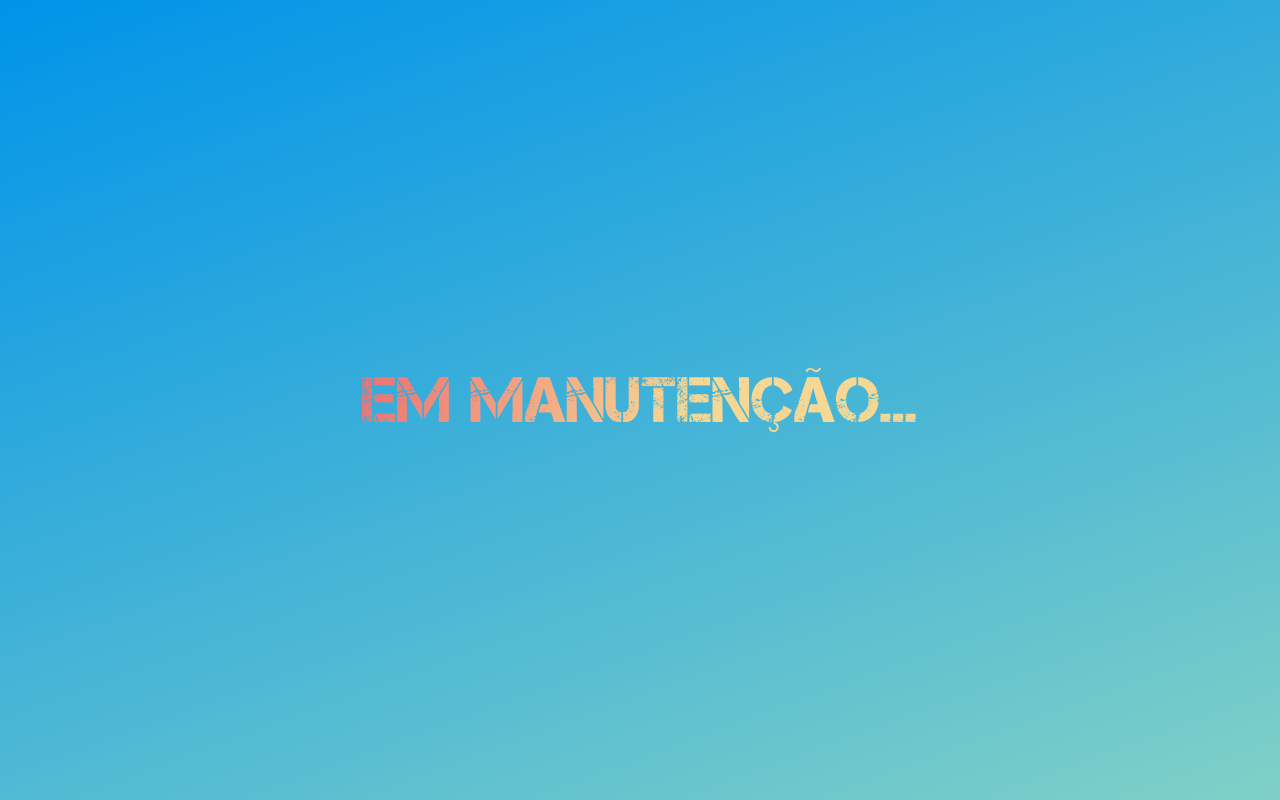
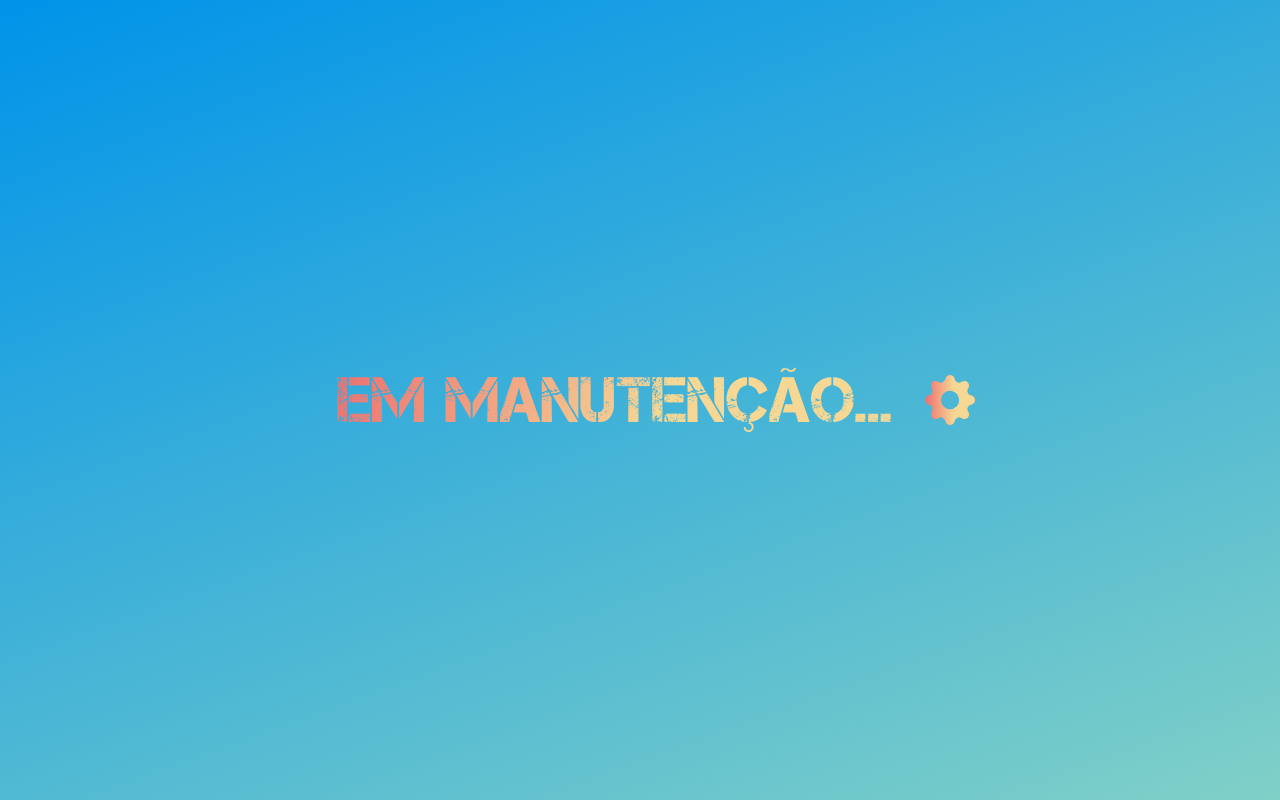
Before and after one commit to DEV-HenriQ/em-manutencao, a plain HTML site: page index.html in a window 1280 px wide. Drawn offline with Linux system fonts and the light colour scheme.

Commit message:
Create 'em manutenção'

```diff
--- /dev/null
+++ b/CSS/keyframes.css
@@ -0,0 +1,8 @@
+@keyframes engineKeyframe
+{
+   0% {transform: rotate(0deg) translateY(0px); transform-origin: right;}
+   25% {transform: rotate(90deg) translateY(10px); transform-origin: bottom;}
+   50% {transform: rotate(180deg) translateY(20px); transform-origin: top;}
+   75% {transform: rotate(270deg) translateY(10px); transform-origin: left;}
+   100% {transform: rotate(360deg) translateY(0px); transform-origin: center;}
+}
--- a/CSS/main.CSS
+++ b/CSS/main.CSS
@@ -18,6 +18,12 @@
    background-image: linear-gradient(160deg, #0093E9 0%, #80D0C7 100%);
    color: linear-gradient(62deg, #FBAB7E 0%, #F7CE68 100%);
    font-family: 'capture';
+   text-align: center;
+}
+
+.teste > span
+{
+   margin: 2rem;
 }
 
 .gradient {
@@ -34,4 +40,11 @@
    /* Cor que contraste com o degradê, caso o navegador não suporte `background-clip: text` */
    color: black;
 
- }
+}
+
+#gear
+{
+   width: 50px;
+   height: 50px;
+   animation: engineKeyframe 1s alternate-reverse infinite linear;
+}
--- a/index.html
+++ b/index.html
@@ -4,18 +4,29 @@
       <meta charset="UTF-8">
       <meta http-equiv="X-UA-Compatible" content="IE=edge">
       <meta name="author" content="Devjh">
-      <meta name="description" content="portifolio">
+      <meta name="description" content="site-em-manutenção">
       <meta name="viewport" content="width=device-width, initial-scale=1.0">
-      <title>Portifólio - DEVJH (Bem Vindo(a)!)</title>
+      <title>Que pena! Volte outra hora...</title>
 
       <!-- CSS -->
       <link rel="stylesheet" href="./CSS/main.CSS">
+      <link rel="stylesheet" href="./CSS/keyframes.css">
       <!-- SCRIPTS (NÃO ESQUECER DO ATRIBUTO 'DEFER') -->
 
    </head>
    <body>
       <div class="teste">
-         <span class="gradient">EM MANUTENÇÃO...</span>
+         <span class="gradient">EM <span class="manutencao">MANUTENÇÃO</span>...</span>
+         <svg xmlns="http://www.w3.org/2000/svg" fill="currentColor" class="bi bi-gear-fill" viewBox="0 0 16 16" id="gear">
+            <defs>
+              <linearGradient id="grad2" x1="0%" y1="0%" x2="100%" y2="0%">
+                <stop offset="1%" style="stop-color:rgb(238,113,113);stop-opacity:1" />
+                <stop offset="58%" style="stop-color:rgb(246,215,148);stop-opacity:1" />
+              </linearGradient>
+            </defs>
+            <path d="M9.405 1.05c-.413-1.4-2.397-1.4-2.81 0l-.1.34a1.464 1.464 0 0 1-2.105.872l-.31-.17c-1.283-.698-2.686.705-1.987 1.987l.169.311c.446.82.023 1.841-.872 2.105l-.34.1c-1.4.413-1.4 2.397 0 2.81l.34.1a1.464 1.464 0 0 1 .872 2.105l-.17.31c-.698 1.283.705 2.686 1.987 1.987l.311-.169a1.464 1.464 0 0 1 2.105.872l.1.34c.413 1.4 2.397 1.4 2.81 0l.1-.34a1.464 1.464 0 0 1 2.105-.872l.31.17c1.283.698 2.686-.705 1.987-1.987l-.169-.311a1.464 1.464 0 0 1 .872-2.105l.34-.1c1.4-.413 1.4-2.397 0-2.81l-.34-.1a1.464 1.464 0 0 1-.872-2.105l.17-.31c.698-1.283-.705-2.686-1.987-1.987l-.311.169a1.464 1.464 0 0 1-2.105-.872zM8 10.93a2.929 2.929 0 1 1 0-5.86 2.929 2.929 0 0 1 0 5.858z" fill="url(#grad2)" />
+          </svg>
+
       </div>
    </body>
 </html>
```
